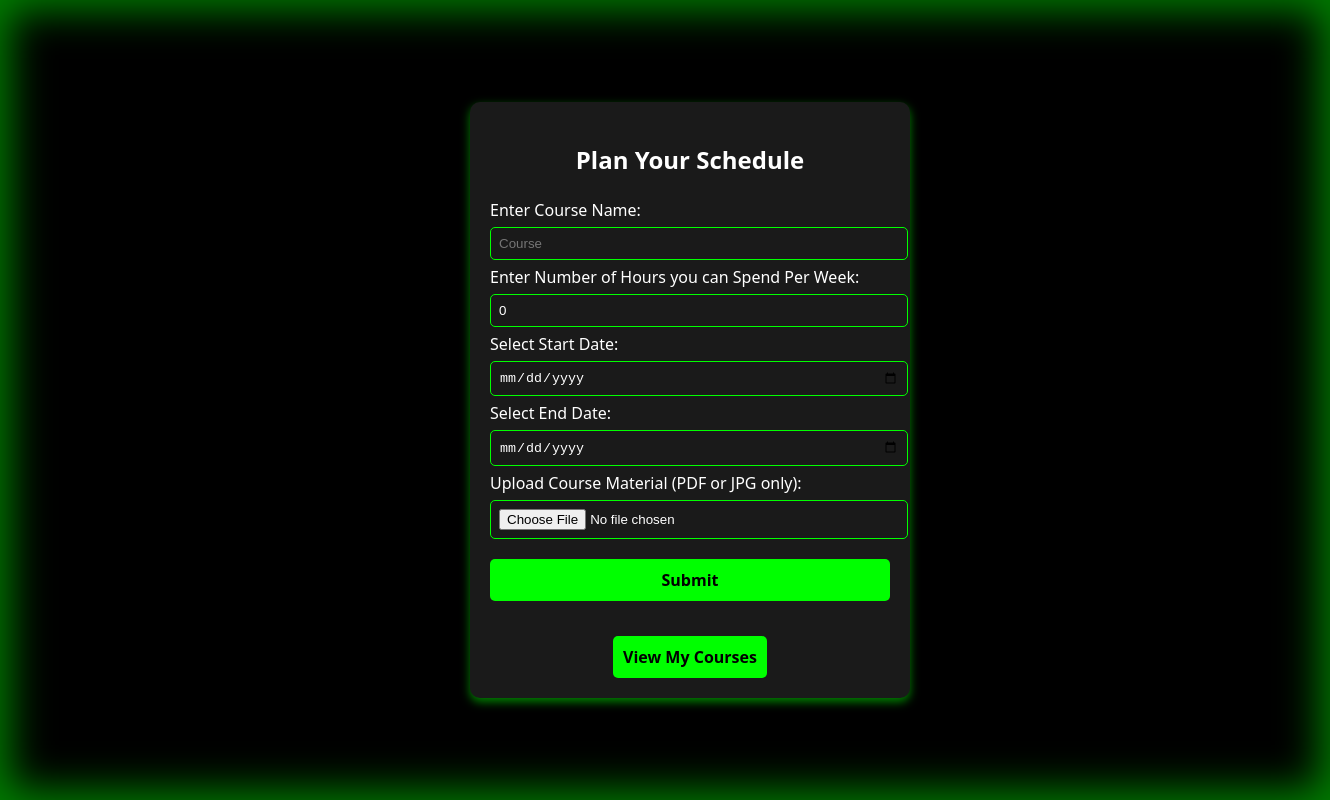
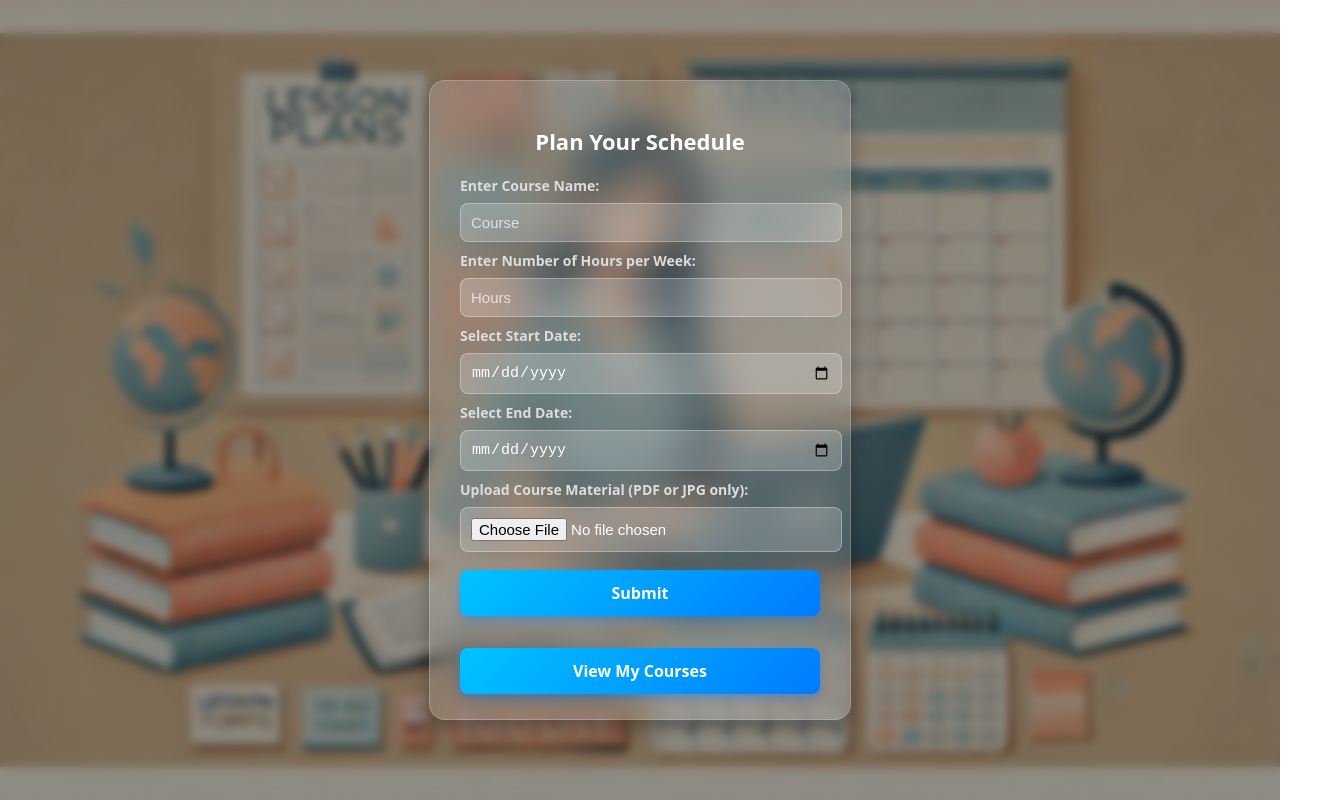
Before and after one commit to Kaviee31/review, a React (Vite) app: page /teacher-dashboard in a window 1280 px wide. Shown: the whole page, 1330 px wide, since content can reach past the window. Built offline with nearby package versions, Linux system fonts and the light colour scheme.

Commit message:
modified teacher dashboard

```diff
--- a/src/components/TeacherDashboard.css
+++ b/src/components/TeacherDashboard.css
@@ -1,13 +1,18 @@
+/* Background with a blurred overlay */
 .app-container {
-    background: black;
+    background: url("../assets/teach.webp") no-repeat center center/cover;
     width: 100vw;
     height: 100vh;
     display: flex;
     justify-content: center;
     align-items: center;
     position: relative;
+    padding: 10px; /* for safety on small screens */
+    box-sizing: border-box;
+    overflow: hidden;
 }
 
+/* Glassmorphism background overlay */
 .app-container::before {
     content: "";
     position: absolute;
@@ -15,79 +20,133 @@
     left: 0;
     right: 0;
     bottom: 0;
-    box-shadow: 0px 0px 40px 10px green inset;
+    background: rgba(0, 0, 0, 0.4);
+    backdrop-filter: blur(5px);
     z-index: 0;
 }
 
+/* Dashboard Container */
 .dashboard-content {
-    background: rgba(255, 255, 255, 0.1);
-    padding: 20px;
-    border-radius: 10px;
-    box-shadow: 0px 4px 10px rgba(0, 255, 0, 0.5);
-    width: 400px;
+    background: rgba(255, 255, 255, 0.15);
+    color: white;
+    padding: 25px 30px;
+    border-radius: 16px;
+    width: 360px;
+    max-height: 90vh;
+    overflow-y: auto;
     display: flex;
     flex-direction: column;
     align-items: center;
     z-index: 1;
+    box-shadow: 0px 8px 20px rgba(0, 0, 0, 0.3);
+    backdrop-filter: blur(20px);
+    border: 1px solid rgba(255, 255, 255, 0.2);
 }
 
+/* Headings */
 .dashboard-content h1,
 .dashboard-content h2 {
     text-align: center;
-    color: white;
+    color: #fff;
+    font-size: 22px;
+    font-weight: 600;
+    margin-bottom: 15px;
 }
 
+/* Labels */
 .dashboard-content label {
-    margin-top: 10px;
+    margin-top: 8px;
     align-self: flex-start;
-    color: white;
+    color: #ddd;
+    font-weight: bold;
+    font-size: 14px;
 }
 
+/* Inputs & Select */
 .dashboard-content input,
 .dashboard-content select {
     width: 100%;
-    padding: 8px;
-    margin: 5px 0;
-    border: 1px solid #0f0;
-    background: transparent;
+    padding: 10px;
+    margin: 6px 0;
+    border: 1px solid rgba(255, 255, 255, 0.3);
+    background: rgba(255, 255, 255, 0.2);
     color: white;
-    border-radius: 5px;
+    border-radius: 8px;
+    font-size: 15px;
+    transition: all 0.3s ease-in-out;
 }
 
+.dashboard-content input::placeholder {
+    color: rgba(255, 255, 255, 0.7);
+}
+
+.dashboard-content input:focus,
+.dashboard-content select:focus {
+    border-color: #00c3ff;
+    outline: none;
+    box-shadow: 0 0 10px rgba(0, 195, 255, 0.6);
+}
+
+/* Button */
 .dashboard-content button {
-    margin-top: 15px;
-    padding: 10px;
+    margin-top: 12px;
+    padding: 12px;
     width: 100%;
-    background-color: #0f0;
-    color: black;
+    background: linear-gradient(135deg, #00c3ff, #007bff);
+    color: white;
     border: none;
-    border-radius: 5px;
+    border-radius: 8px;
     cursor: pointer;
     font-weight: bold;
+    font-size: 16px;
+    transition: all 0.3s ease-in-out;
+    box-shadow: 0 4px 10px rgba(0, 123, 255, 0.4);
 }
 
 .dashboard-content button:hover {
-    background-color: #0b0;
+    background: linear-gradient(135deg, #007bff, #00c3ff);
+    transform: scale(1.05);
 }
+
+/* View Courses Button Styling */
 .link-container {
     margin-top: 20px;
-    text-align: center;
-  }
+    width: 100%;
+}
 
-  .view-courses-link {
-    text-decoration: none;
-  }
-
-  .view-courses-btn {
-    padding: 10px 20px;
-    font-size: 16px;
-    background-color: #007bff;
+.view-courses-btn {
+    background: linear-gradient(135deg, #ff8c00, #ff4d4d);
     color: white;
     border: none;
+    padding: 10px;
+    width: 100%;
+    font-size: 15px;
+    font-weight: bold;
+    border-radius: 8px;
     cursor: pointer;
-    border-radius: 5px;
-  }
+    transition: all 0.3s ease-in-out;
+    box-shadow: 0 4px 10px rgba(255, 77, 77, 0.4);
+}
 
-  .view-courses-btn:hover {
-    background-color: #0056b3;
-  }
+.view-courses-btn:hover {
+    background: linear-gradient(135deg, #ff4d4d, #ff8c00);
+    transform: scale(1.05);
+}
+
+/* Scrollbar for overflow */
+.dashboard-content::-webkit-scrollbar {
+    width: 6px;
+}
+.dashboard-content::-webkit-scrollbar-thumb {
+    background-color: rgba(255, 255, 255, 0.3);
+    border-radius: 8px;
+}
+
+/* Mobile Responsive */
+@media (max-width: 500px) {
+    .dashboard-content {
+        width: 100%;
+        padding: 20px;
+        max-height: 95vh;
+    }
+}
--- a/src/components/TeacherDashboard.jsx
+++ b/src/components/TeacherDashboard.jsx
@@ -1,16 +1,16 @@
 // TeacherDashboard.jsx
 import React, { useState } from 'react';
+import { useNavigate } from 'react-router-dom';
+import { getAuth } from "firebase/auth";
+import SyllabusDisplay from './SyllabusDisplay';
 import './TeacherDashboard.css';
-import SyllabusDisplay from './SyllabusDisplay';
-import { useNavigate } from "react-router-dom";
-
 
 function TeacherDashboard() {
-  const [selectedFile, setSelectedFile] = useState(null);
   const [courseName, setCourseName] = useState('');
   const [hoursPerWeek, setHoursPerWeek] = useState(0);
   const [startDate, setStartDate] = useState('');
   const [endDate, setEndDate] = useState('');
+  const [selectedFile, setSelectedFile] = useState(null);
   const [syllabus, setSyllabus] = useState('');
   const [loading, setLoading] = useState(false);
   const [showSyllabus, setShowSyllabus] = useState(false);
@@ -30,21 +30,31 @@ function TeacherDashboard() {
     setSyllabus('');
 
     try {
+      const auth = getAuth();
+      const user = auth.currentUser;
+      if (!user) throw new Error("User not authenticated");
+
+      const token = await user.getIdToken();
+
       const formData = new FormData();
+      formData.append('teacherId', user.uid);
       formData.append('courseName', courseName);
       formData.append('hoursPerWeek', hoursPerWeek);
       formData.append('startDate', startDate);
       formData.append('endDate', endDate);
-        formData.append('syllabusFile', selectedFile); // Append the file
+      if (selectedFile) {
+        formData.append('syllabusFile', selectedFile);
+      }
 
-        const response = await fetch('http://localhost:3001/api/generate-syllabus', {
+      const response = await fetch("http://localhost:3001/api/study-plan/generate", {
         method: 'POST',
-            body: formData, // Send FormData instead of JSON
+        headers: {
+          Authorization: `Bearer ${token}`,
+        },
+        body: formData
       });
 
-        if (!response.ok) {
-            throw new Error(`HTTP error! status: ${response.status}`);
-        }
+      if (!response.ok) throw new Error(`HTTP error! Status: ${response.status}`);
 
       const data = await response.json();
       setSyllabus(data.syllabus);
@@ -71,13 +81,16 @@ function TeacherDashboard() {
             required
           />
 
-          <label>Enter Number of Hours you can Spend Per Week:</label>
+          <label>Enter Number of Hours per Week:</label>
           <input
             type="number"
             placeholder="Hours"
             min="1"
-            value={hoursPerWeek}
-            onChange={(e) => setHoursPerWeek(parseInt(e.target.value))}
+            value={hoursPerWeek || ""}
+            onChange={(e) => {
+              const val = e.target.value ? parseInt(e.target.value) : "";
+              setHoursPerWeek(val);
+            }}
             required
           />
 
@@ -112,10 +125,7 @@ function TeacherDashboard() {
         <div className="link-container">
           <button
             className="view-courses-btn"
-  onClick={() => {
-    console.log("Button clicked!");
-    navigate("/teacher-courses");
-  }}
+            onClick={() => navigate("/teacher-courses")}
           >
             View My Courses
           </button>
```
Also changed, not shown: src/assets/teach.webp (added), src/components/StudentDashboard.css (indentation only). Lines whose indentation alone changed are shown as unchanged.
